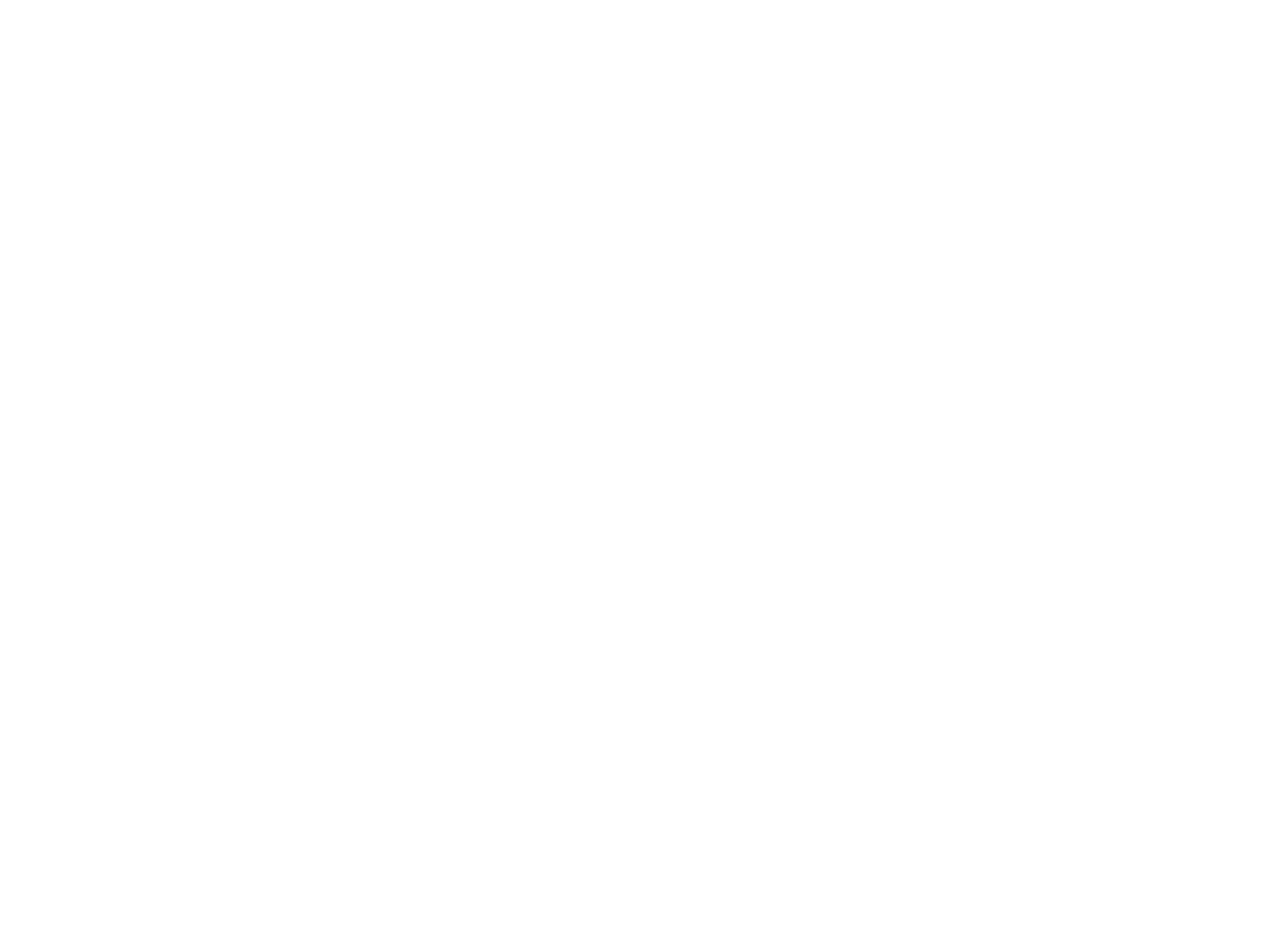
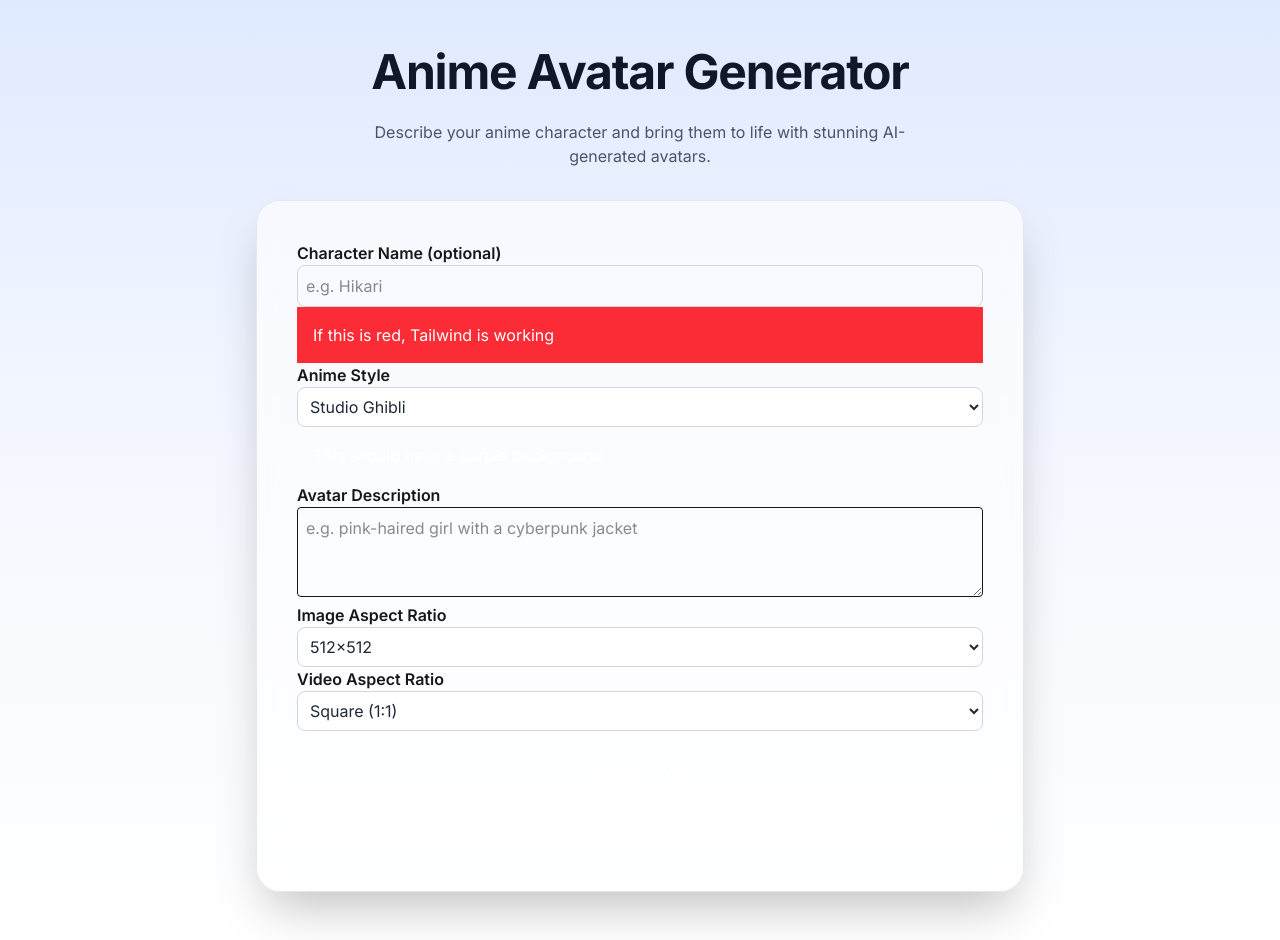
Before and after one commit to kruthish18/prompt-painter, a Next.js app: page / in a window 1280 px wide. Before the commit the page ends 800 px from the top, so only its background shows below. Built offline with nearby package versions, Linux system fonts and the light colour scheme.

Commit message:
updated UI

```diff
--- a/package.json
+++ b/package.json
@@ -12,7 +12,8 @@
     "@fontsource/inter": "^5.2.6",
     "next": "15.5.2",
     "react": "19.1.0",
-    "react-dom": "19.1.0"
+    "react-dom": "19.1.0",
+    "uuid": "^11.1.0"
   },
   "devDependencies": {
     "@eslint/eslintrc": "^3",
--- a/pages/_app.tsx
+++ b/pages/_app.tsx
@@ -7,14 +7,9 @@
 // }
 
 
+import '../styles/globals.css';
+import type { AppProps } from 'next/app';
 
-// app/layout.tsx
-import '../styles/globals.css';
-
-export default function RootLayout({ children }: { children: React.ReactNode }) {
-  return (
-    <html lang="en">
-      <body>{children}</body>
-    </html>
-  );
+export default function App({ Component, pageProps }: AppProps) {
+  return <Component {...pageProps} />;
 }
--- a/pages/_document.tsx
+++ b/pages/_document.tsx
@@ -1,19 +1,32 @@
-// pages/_document.tsx
-import { Html, Head, Main, NextScript } from 'next/document'
+// // pages/_document.tsx
+// import { Html, Head, Main, NextScript } from 'next/document'
+
+// export default function Document() {
+//   return (
+//     <Html lang="en">
+//       <Head>
+//         <link
+//           href="https://fonts.googleapis.com/css2?family=Inter:wght@400;600;700&display=swap"
+//           rel="stylesheet"
+//         />
+//       </Head>
+//       <body className="font-sans">
+//         <Main />
+//         <NextScript />
+//       </body>
+//     </Html>
+//   )
+// }
+import { Html, Head, Main, NextScript } from 'next/document';
 
 export default function Document() {
   return (
     <Html lang="en">
-      <Head>
-        <link
-          href="https://fonts.googleapis.com/css2?family=Inter:wght@400;600;700&display=swap"
-          rel="stylesheet"
-        />
-      </Head>
-      <body className="font-sans">
+      <Head />
+      <body className="font-sans bg-white text-black">
         <Main />
         <NextScript />
       </body>
     </Html>
-  )
+  );
 }
--- a/pages/index.tsx
+++ b/pages/index.tsx
@@ -1,3 +1,27 @@
+// import Head from "next/head";
+// import PromptForm from "../components/PromptForm";
+
+// export default function Home() {
+//     return (
+//         <>
+//             <Head>
+//                 <title>Anime Avatar Generator</title>
+//             </Head>
+//             <div className="min-h-screen bg-gradient-to-br from-slate-100 to-slate-200 flex flex-col items-center justify-start py-10 px-4">
+//             {/* <div className="min-h-screen bg-gradient-to-b from-[#f0f4ff] to-[#e0e7ff] flex flex-col items-center justify-start py-10 px-4"> */}
+//                 <h1 className="text-3xl md:text-4xl font-bold font-sans mb-6 tracking-tight text-gray-900 border-b-2 border-gray-300 pb-2">
+//                     Anime Avatar Generator
+//                 </h1>
+
+//                 <div className="w-full max-w-3xl bg-white p-8 rounded-2xl shadow-lg transition-all duration-300">
+//                     <PromptForm />
+//                 </div>
+
+//             </div>
+//         </>
+//     );
+// }
+
 import Head from "next/head";
 import PromptForm from "../components/PromptForm";
 
@@ -7,14 +31,24 @@ export default function Home() {
       <Head>
         <title>Anime Avatar Generator</title>
       </Head>
-            <div className="min-h-screen bg-gradient-to-br from-slate-100 to-slate-200 flex flex-col items-center justify-start py-10 px-4">
-                <h1 className="text-3xl md:text-4xl font-bold font-sans mb-6 tracking-tight text-gray-900 border-b-2 border-gray-300 pb-2">
+
+      <div className="min-h-screen bg-gradient-to-b from-[#e0eaff] via-[#f5f8ff] to-[#fff] flex flex-col items-center justify-start py-12 px-4">
+        <h1 className="text-4xl sm:text-5xl font-extrabold text-center mb-6 tracking-tight text-gray-900 animate-fade-in">
           Anime Avatar Generator
         </h1>
 
-                <div className="w-full max-w-3xl bg-white p-8 rounded-2xl shadow-lg transition-all duration-300">
+        <p className="text-center text-gray-600 max-w-xl mb-8 animate-fade-in delay-150">
+          Describe your anime character and bring them to life with stunning AI-generated avatars.
+        </p>
+
+        {/* Card Wrapper */}
+        <div className="w-full max-w-3xl bg-white/60 backdrop-blur-md border border-gray-200 rounded-3xl shadow-2xl p-8 md:p-10 transition-all duration-500 animate-fade-in delay-300">
           <PromptForm />
         </div>
+
+        {/* <footer className="mt-16 text-center text-sm text-gray-400">
+          Built with 💜 using Next.js, Tailwind CSS, and AI magic.
+        </footer> */}
       </div>
     </>
   );
--- a/styles/globals.css
+++ b/styles/globals.css
@@ -1,4 +1,4 @@
-/* @import "tailwindcss";
+@import "tailwindcss";
 /* @import "tailwindcss/utilities"; */
 /* @import "tailwindcss/preflight";
 @tailwind utilities; */
@@ -47,21 +47,18 @@ body {
 /* } */
 
 
+@tailwind base;
+@tailwind components;
+@tailwind utilities;
 
-
-@import "tailwindcss";
-
-/* Tailwind v4 design tokens live here */
-@theme {
-  --color-brand-purple: #633cff;
-  --font-sans: Inter, ui-sans-serif, system-ui, sans-serif;
-}
-
-/* Optional app vars for your page bg/fg */
 :root {
   --background: #ffffff;
   --foreground: #171717;
+  --color-brand-purple: #633cff;
+  --font-family-sans: Inter, sans-serif;
 }
+
+/* Optional Dark Mode */
 @media (prefers-color-scheme: dark) {
   :root {
     --background: #0a0a0a;
@@ -69,9 +66,8 @@ body {
   }
 }
 
-/* Global body style */
 body {
   background: var(--background);
   color: var(--foreground);
-  font-family: var(--font-sans);
+  font-family: var(--font-family-sans);
 }
--- a/tailwind.config.js
+++ b/tailwind.config.js
@@ -21,12 +21,30 @@
 
 
 /** @type {import('tailwindcss').Config} */
-export default {
+module.exports = {
   content: [
-    "./app/**/*.{js,ts,jsx,tsx}",
     "./pages/**/*.{js,ts,jsx,tsx}",
     "./components/**/*.{js,ts,jsx,tsx}",
-    "./src/**/*.{js,ts,jsx,tsx}",
+    "./anime-avatar-generator/**/*.{js,ts,jsx,tsx}",
   ],
+  theme: {
+    extend: {
+      colors: {
+        'brand-purple': '#633cff',
+      },
+      fontFamily: {
+        sans: ['Inter', 'ui-sans-serif', 'system-ui', 'sans-serif'],
+      },
+      animation: {
+        'fade-in': 'fadeIn 0.8s ease-out both',
+      },
+      keyframes: {
+        fadeIn: {
+          '0%': { opacity: 0, transform: 'translateY(10px)' },
+          '100%': { opacity: 1, transform: 'translateY(0)' },
+        },
+      }
+    },
+  },
   plugins: [],
 };
```
Also changed, not shown: postcss.config.js (+1 -19 lines), 1 other file (tests, documents, lock files or other folders). Lines whose indentation alone changed are shown as unchanged.
